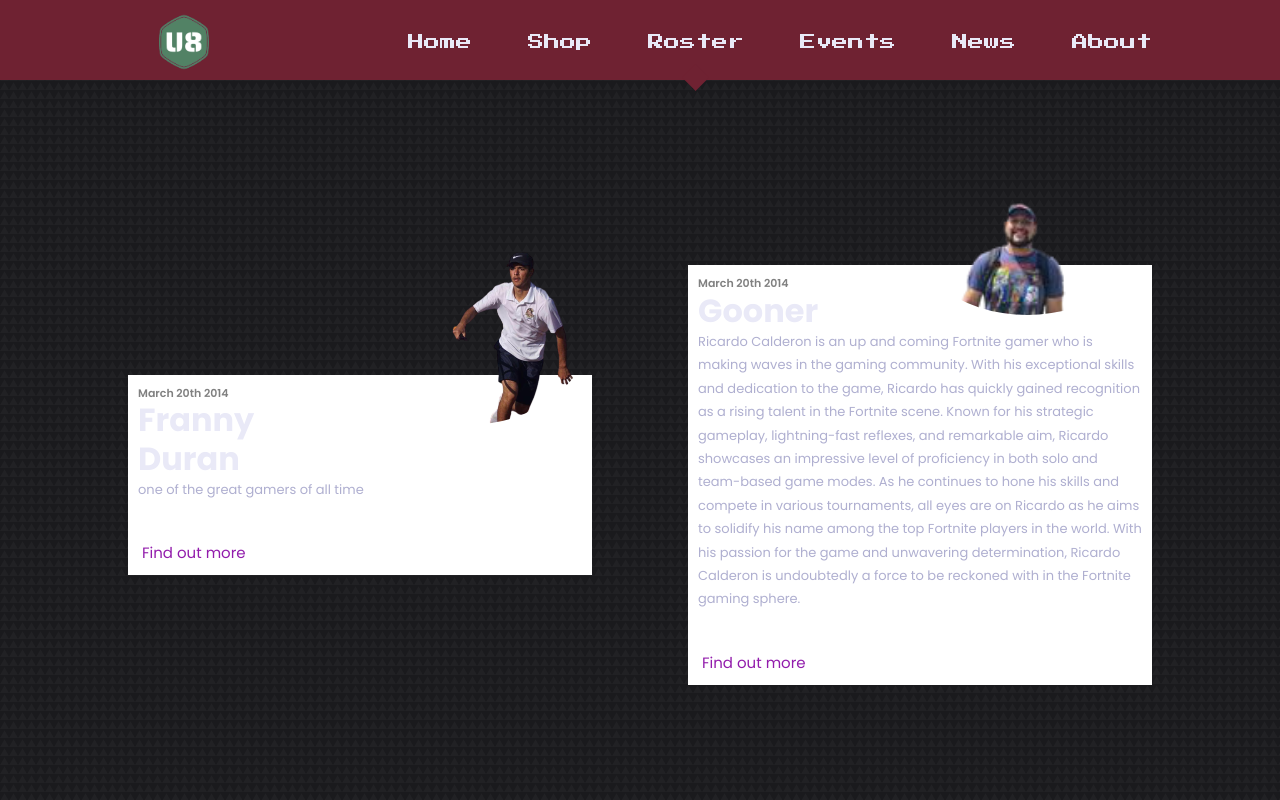
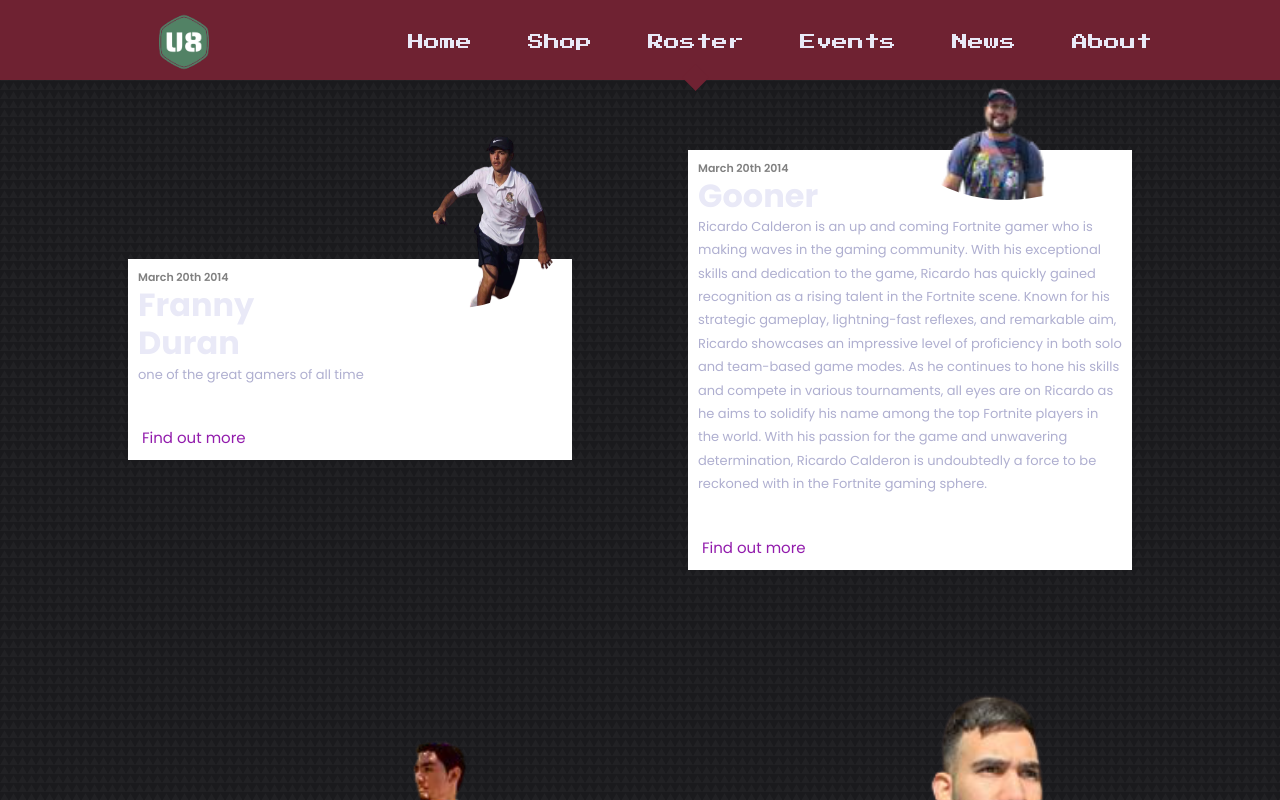
Before and after one commit to ChrisCarteno/u8gamers, a React (Create React App) app: page /roster in a window 1280 px wide. Shown: the top 800 px of the page. Built offline with nearby package versions, Linux system fonts and the light colour scheme.

Commit message:
fixing roster page

```diff
--- a/src/pages/roster/Roster.jsx
+++ b/src/pages/roster/Roster.jsx
@@ -60,9 +60,6 @@ function Roster() {
   return (
     <div>
       <div className="container main__header-container">
-      <div className="container main__header-container">
-        </div>
-          <h4>#GetGooeyWithIt</h4>
         <Card image={FrannyImg} signDate={"March 20th 2014"} title={"Franny Duran"} text={"one of the great gamers of all time"}/>
         <Card image={GoonerImage} signDate={"March 20th 2014"} title={"Gooner"} text={"Ricardo Calderon is an up and coming Fortnite gamer who is making waves in the gaming community. With his exceptional skills and dedication to the game, Ricardo has quickly gained recognition as a rising talent in the Fortnite scene. Known for his strategic gameplay, lightning-fast reflexes, and remarkable aim, Ricardo showcases an impressive level of proficiency in both solo and team-based game modes. As he continues to hone his skills and compete in various tournaments, all eyes are on Ricardo as he aims to solidify his name among the top Fortnite players in the world. With his passion for the game and unwavering determination, Ricardo Calderon is undoubtedly a force to be reckoned with in the Fortnite gaming sphere."}/>
         <Card image={JoelTank} signDate={"March 20th 2014"} title={"JoelTank"} text={"one of the great gamers of all time"}/>
--- a/src/pages/roster/roster.css
+++ b/src/pages/roster/roster.css
@@ -76,3 +76,7 @@
     padding-right:4px;
   }
 }
+
+.cardGamer {
+  margin-right: 20px;
+}
```
